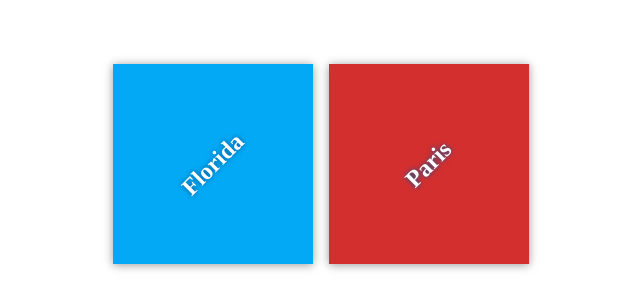
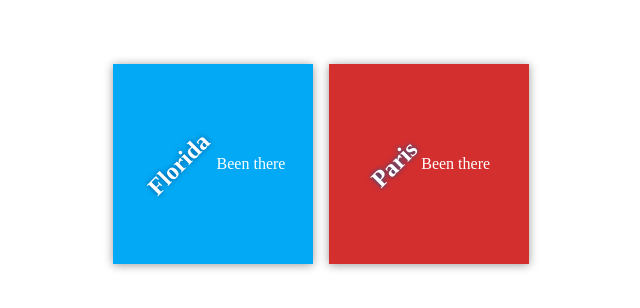
Before and after one commit to Mitl/my-travel-plans, a plain HTML site: page index.html in a window 1280 px wide. Shown: the part 236-544 px from the top of the page, without its empty margins (319-959 px from the left). Drawn offline with Linux system fonts and the light colour scheme.

Commit message:
Added Paragraphs to both destinations

```diff
--- a/index.html
+++ b/index.html
@@ -12,10 +12,12 @@
         <div class="destination-container">
             <div class="destination" id="florida">
                 <h2>Florida</h2>
+                <p> Been there </p>
             </div>
 
             <div class="destination" id="paris">
                 <h2>Paris</h2>
+                <p> Been there </p>
             </div>
         </div>
     </div>
```
